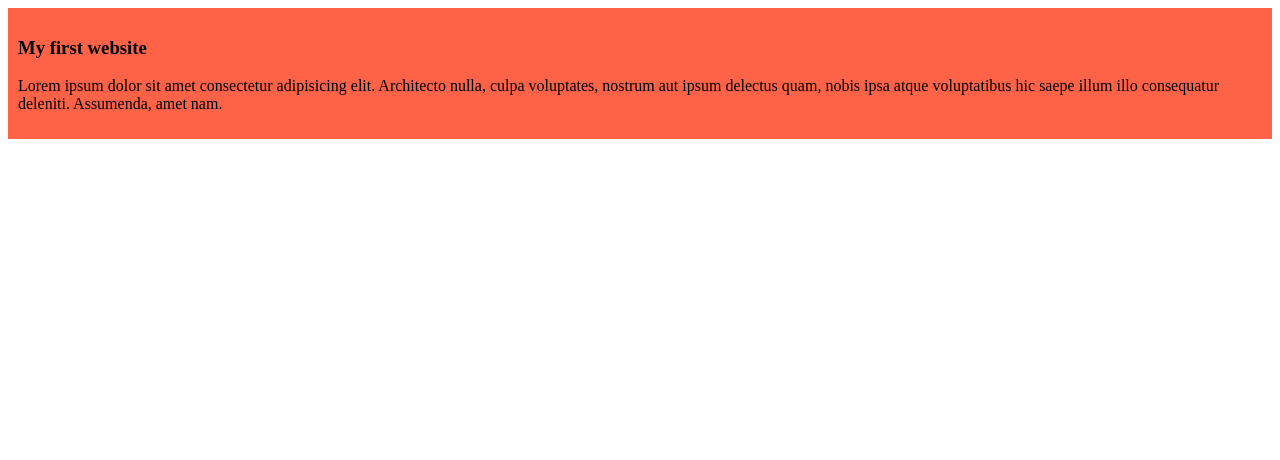
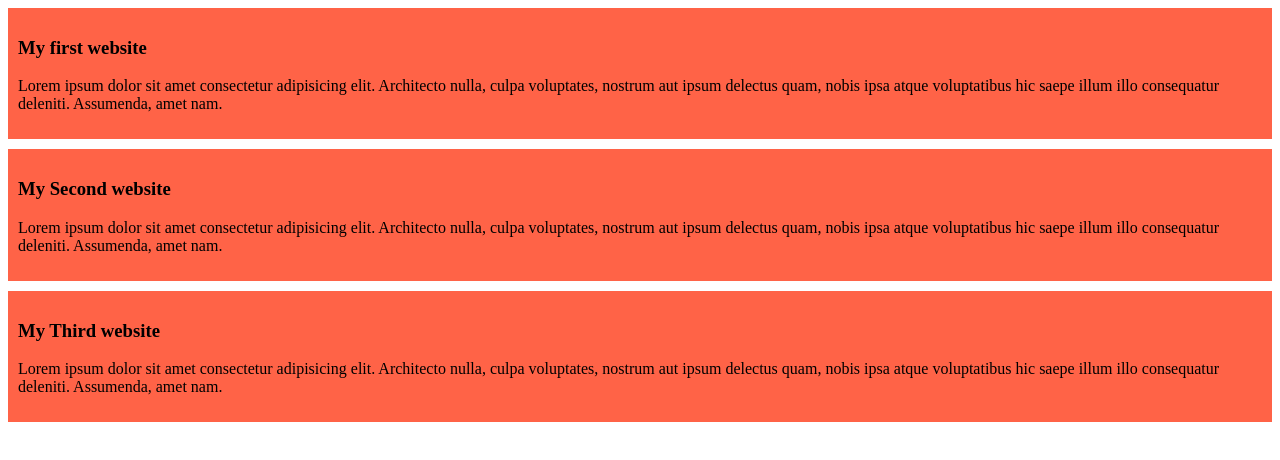
Before and after one commit to riadahmed1/my-simple-website, a plain HTML site: page index.html in a window 1280 px wide. Drawn offline with Linux system fonts and the light colour scheme.

Commit message:
added the second and the third blog

```diff
--- a/index.html
+++ b/index.html
@@ -13,5 +13,17 @@
             Lorem ipsum dolor sit amet consectetur adipisicing elit. Architecto nulla, culpa voluptates, nostrum aut ipsum delectus quam, nobis ipsa atque voluptatibus hic saepe illum illo consequatur deleniti. Assumenda, amet nam.
         </p>
     </div>
+    <div>
+        <h3>My Second website</h3>
+        <p>
+            Lorem ipsum dolor sit amet consectetur adipisicing elit. Architecto nulla, culpa voluptates, nostrum aut ipsum delectus quam, nobis ipsa atque voluptatibus hic saepe illum illo consequatur deleniti. Assumenda, amet nam.
+        </p>
+    </div>
+    <div>
+        <h3>My Third website</h3>
+        <p>
+            Lorem ipsum dolor sit amet consectetur adipisicing elit. Architecto nulla, culpa voluptates, nostrum aut ipsum delectus quam, nobis ipsa atque voluptatibus hic saepe illum illo consequatur deleniti. Assumenda, amet nam.
+        </p>
+    </div>
 </body>
 </html>
--- a/styles/blog.css
+++ b/styles/blog.css
@@ -1,4 +1,5 @@
 div{
     background-color: tomato;
     padding: 10px;
+    margin-bottom: 10px;
 }
```
